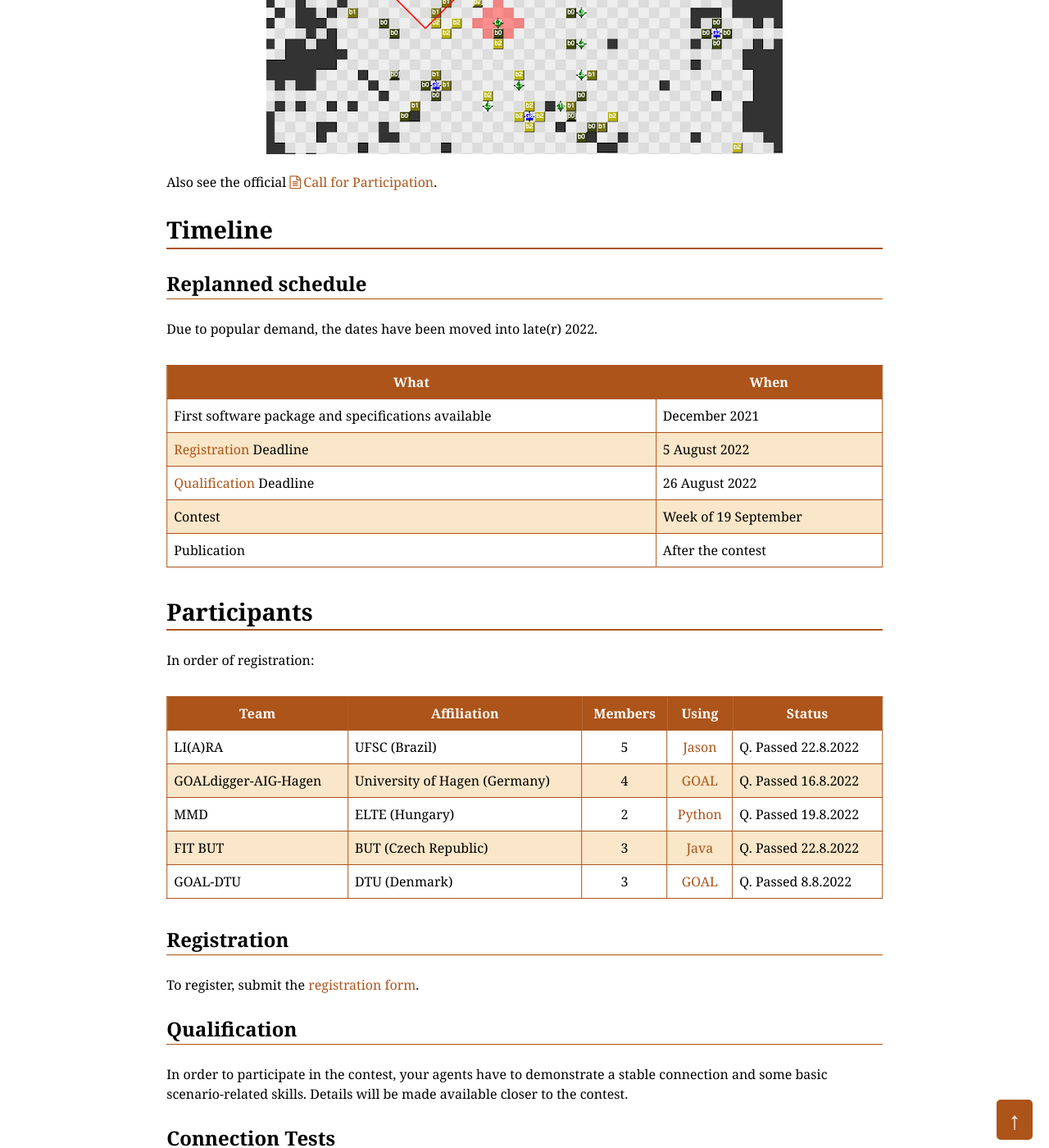
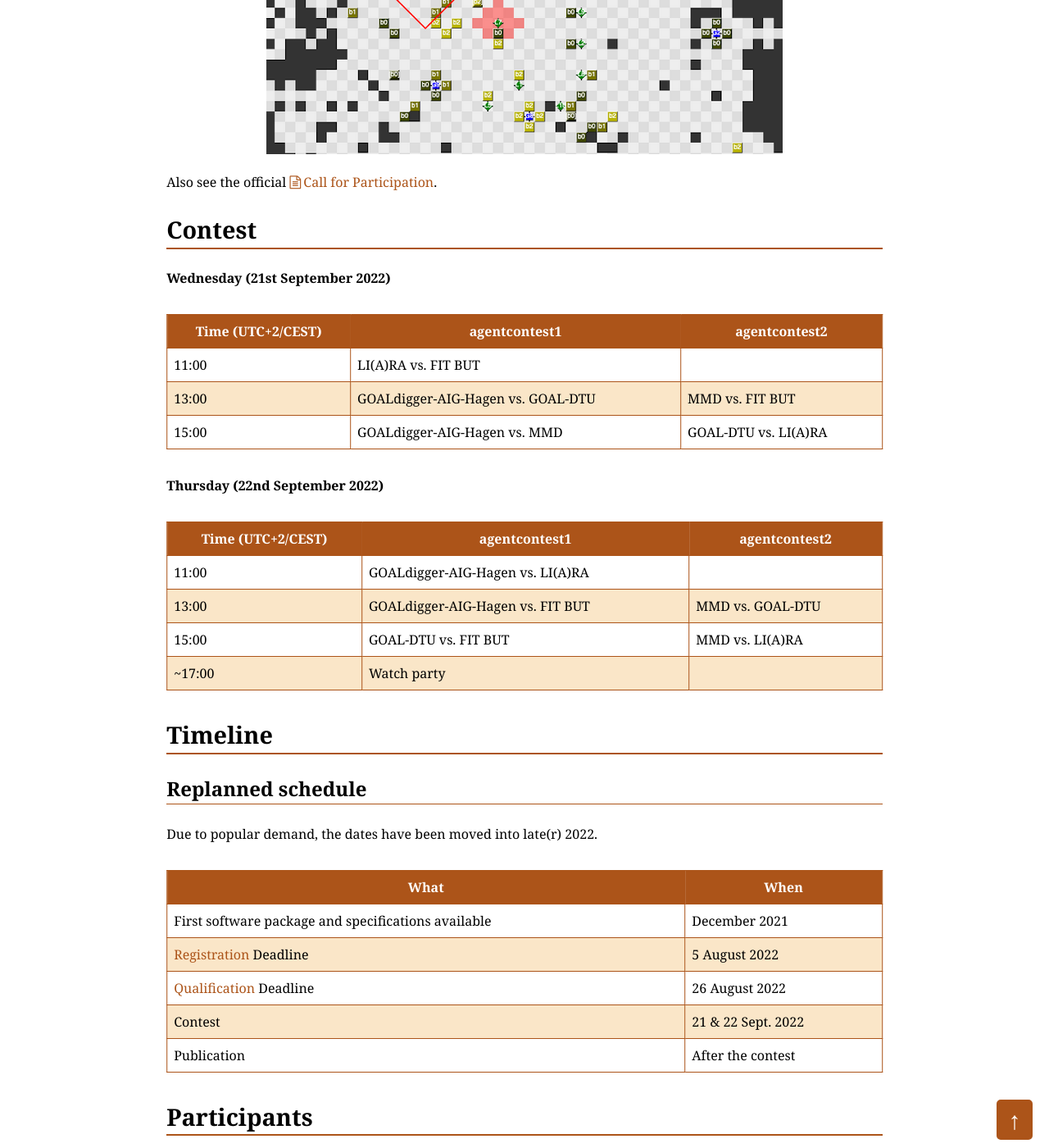
Before and after one commit to agentcontest/agentcontest.github.io, a Jekyll site: the page built from 2022/index.md, in a window 1280 px wide and 1400 px high, scrolled down 714 px. Shown: the whole window at 82% size. Built offline with Jekyll 4.4.1, drawn with Linux system fonts in a browser that asks for light colours.

Commit message:
add contest schedule

```diff
--- a/2022/index.md
+++ b/2022/index.md
@@ -16,6 +16,26 @@ The scenario is a revision of the previous editions, [2019](/2019/) and [2020/21
 
 Also see the official [Call for Participation](cfp.txt).
 
+Contest
+-------
+
+#### Wednesday (21st September 2022)
+
+Time (UTC+2/CEST) | agentcontest1 | agentcontest2
+--- | --- | ---
+11:00 | LI(A)RA vs. FIT BUT |
+13:00 | GOALdigger-AIG-Hagen vs. GOAL-DTU | MMD vs. FIT BUT
+15:00 | GOALdigger-AIG-Hagen vs. MMD | GOAL-DTU vs. LI(A)RA
+
+#### Thursday (22nd September 2022)
+
+Time (UTC+2/CEST) | agentcontest1 | agentcontest2
+--- | --- | ---
+11:00 | GOALdigger-AIG-Hagen vs. LI(A)RA |
+13:00 | GOALdigger-AIG-Hagen vs. FIT BUT | MMD vs. GOAL-DTU
+15:00 | GOAL-DTU vs. FIT BUT | MMD vs. LI(A)RA
+~17:00 | Watch party |
+
 Timeline
 --------
 
@@ -28,7 +48,7 @@ Due to popular demand, the dates have been moved into late(r) 2022.
 | First software package and specifications available | December 2021        |
 | [Registration](#registration) Deadline              | 5 August 2022        |
 | [Qualification](#qualification) Deadline            | 26 August 2022       |
-| Contest                                             | Week of 19 September |
+| Contest                                             | 21 & 22 Sept. 2022   |
 | Publication                                         | After the contest    |
 
 Participants
```
